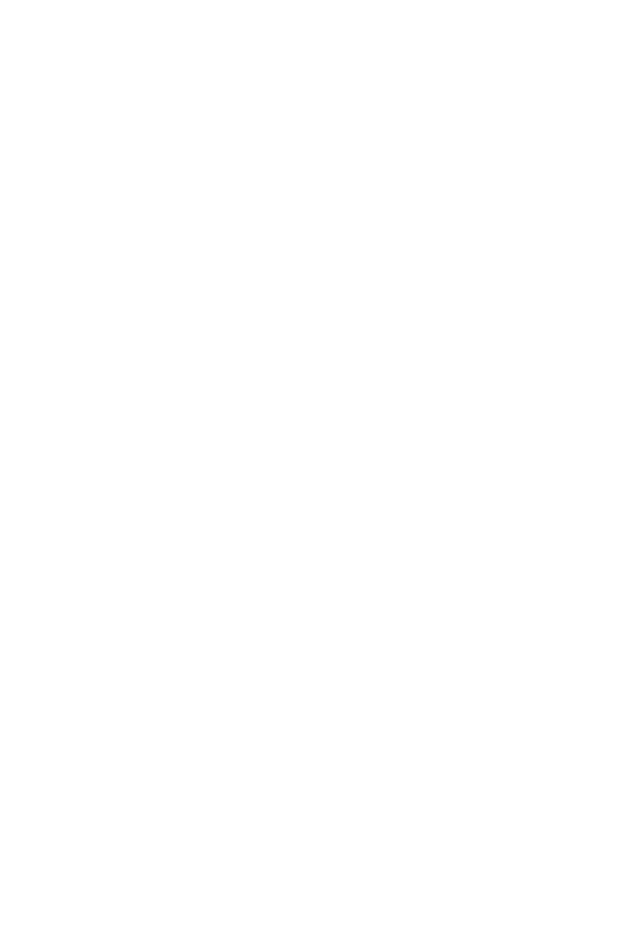
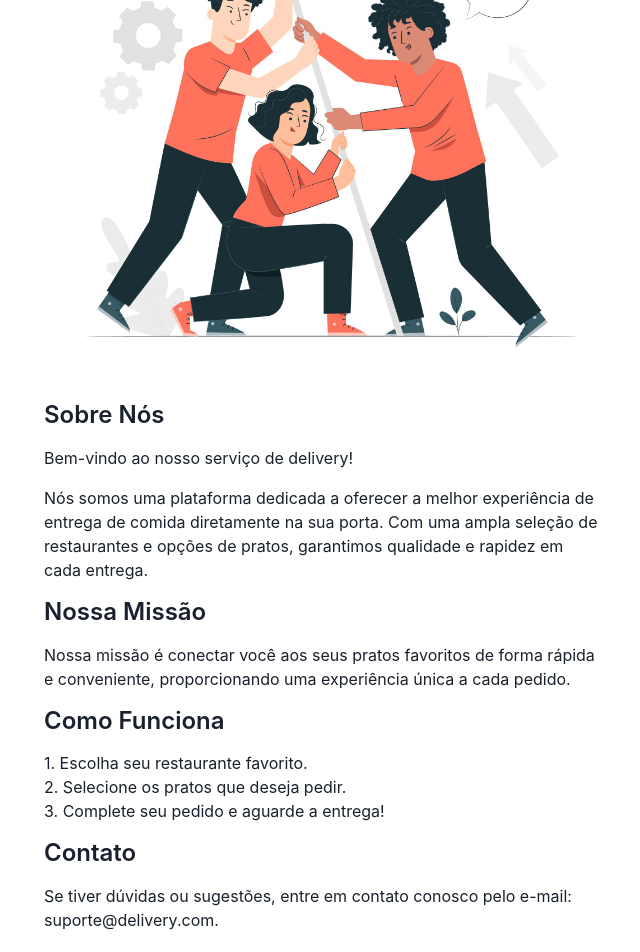
Before and after one commit to moacirdavidag/frontend-pw2, a React (Vite) app: page /Sobre in a window 1280 px wide. Before the commit this address had no page. Shown: the part 211-1163 px from the top of the page, without its empty margins (316-956 px from the left). Before the commit the page ends 800 px from the top, so only its background shows below. Built offline with nearby package versions, Linux system fonts and the light colour scheme; the HTML template or start-up script is replaced by a standard one.

Commit message:
Implementando tela sobre

```diff
--- a/src/App.tsx
+++ b/src/App.tsx
@@ -5,6 +5,8 @@
 import LoginScreen from "./pages/Login/LoginScreen";
 import ForgotPasswordScreen from "./pages/ForgotPassword/ForgotPasswordScreen";
 import RegisterScreen from "./pages/Register/RegisterScreen";
+import Sobre from "./pages/Sobre/SobreScreen";
+
 
 // Componente de Boas-Vindas
 const WelcomeScreen: React.FC = () => {
@@ -22,13 +24,13 @@
       <Router>
         <Routes>
           <Route path="/" element={<WelcomeScreen />} />
-          <Route path="/login" element={<LoginScreen />} />{" "}
+          <Route path="/login" element={<LoginScreen />} />
           <Route path="/forgot-password" element={<ForgotPasswordScreen />} />
           <Route path="/register" element={<RegisterScreen />} />
+          <Route path="/Sobre" element={<Sobre/>} />
         </Routes>
       </Router>
     </ChakraProvider>
   );
 }
-
 export default App;
--- /dev/null
+++ b/src/pages/Sobre/SobreScreen.tsx
@@ -0,0 +1,62 @@
+import { Box, Heading, Text, VStack, Image } from '@chakra-ui/react';
+
+const Sobre = () => {
+    return (
+        <Box p={5} maxW="600px" mx="auto">
+            <VStack spacing={4} align="start">
+                {/* Imagem do Time */}
+                <Image
+                    src="src/assets/imgs/5064484.jpg"
+                    alt="Nosso Time"
+                    borderRadius="md"
+                    mb={4}
+                />
+
+                {/* Título com 24px semibold */}
+                <Heading as="h1" fontSize="24px" fontWeight="semibold">
+                    Sobre Nós
+                </Heading>
+
+                {/* Descrição com 16px regular */}
+                <Text fontSize="16px" fontWeight="regular">
+                    Bem-vindo ao nosso serviço de delivery!
+                </Text>
+
+                <Text fontSize="16px" fontWeight="regular">
+                    Nós somos uma plataforma dedicada a oferecer a melhor experiência
+                    de entrega de comida diretamente na sua porta. Com uma ampla
+                    seleção de restaurantes e opções de pratos, garantimos qualidade
+                    e rapidez em cada entrega.
+                </Text>
+
+                <Heading as="h3" fontSize="24px" fontWeight="semibold">
+                    Nossa Missão
+                </Heading>
+                <Text fontSize="16px" fontWeight="regular">
+                    Nossa missão é conectar você aos seus pratos favoritos de forma
+                    rápida e conveniente, proporcionando uma experiência única a cada
+                    pedido.
+                </Text>
+
+                <Heading as="h3" fontSize="24px" fontWeight="semibold">
+                    Como Funciona
+                </Heading>
+                <Text fontSize="16px" fontWeight="regular">
+                    1. Escolha seu restaurante favorito.<br />
+                    2. Selecione os pratos que deseja pedir.<br />
+                    3. Complete seu pedido e aguarde a entrega!
+                </Text>
+
+                <Heading as="h3" fontSize="24px" fontWeight="semibold">
+                    Contato
+                </Heading>
+                <Text fontSize="16px" fontWeight="regular">
+                    Se tiver dúvidas ou sugestões, entre em contato conosco pelo
+                    e-mail: suporte@delivery.com.
+                </Text>
+            </VStack>
+        </Box>
+    );
+};
+
+export default Sobre;
```
Also changed, not shown: src/assets/imgs/5064484.jpg (added).
